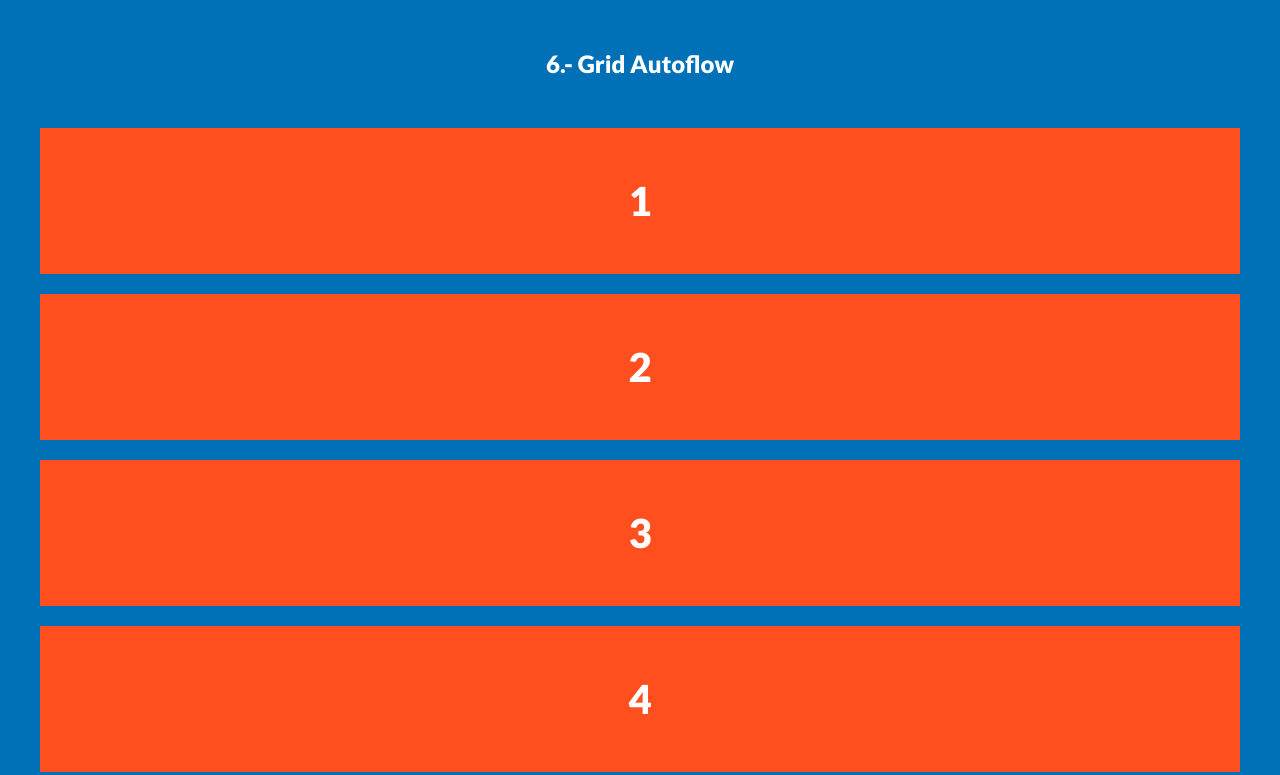
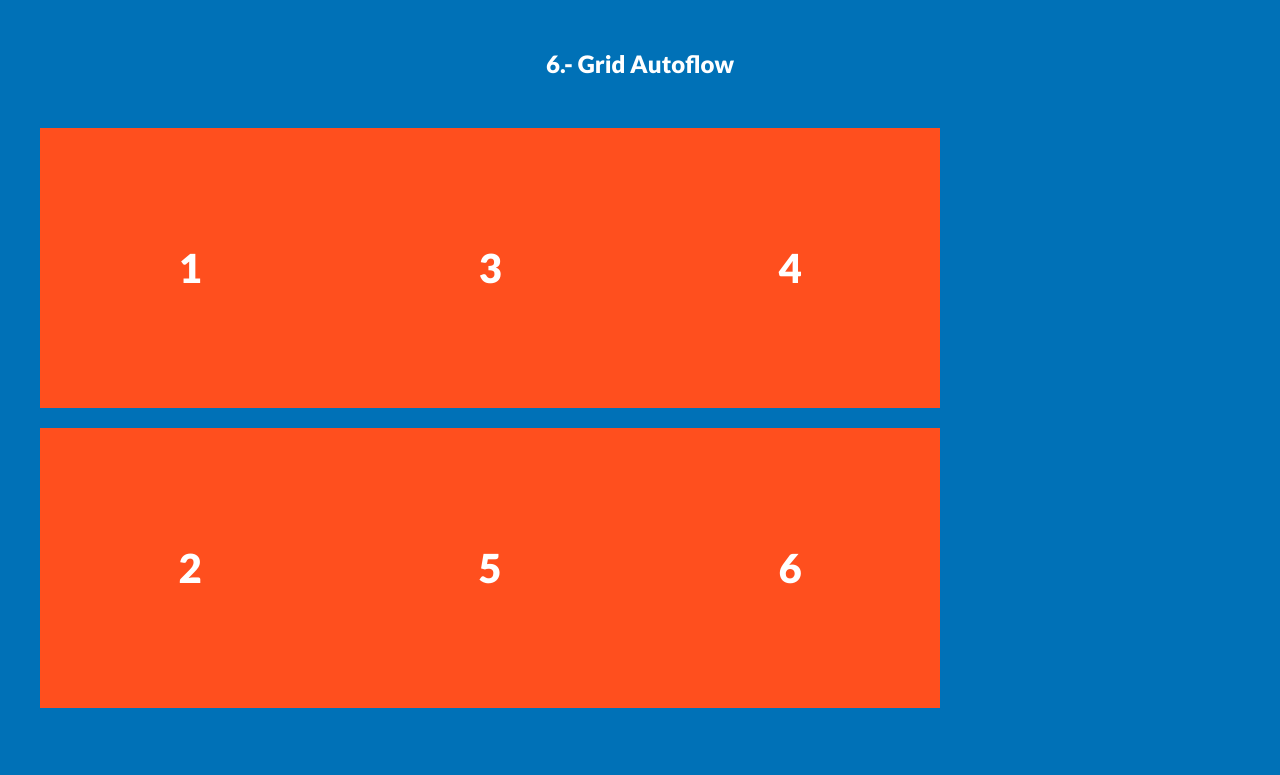
Before and after one commit to ChechiX/Grid, a plain HTML site: page index.html in a window 1280 px wide. Shown: the part 3840-4615 px from the top of the page. Drawn offline with Linux system fonts and the light colour scheme.

Commit message:
Grid Autoflow

```diff
--- a/css/style.css
+++ b/css/style.css
@@ -103,3 +103,14 @@ h1, h2 {
   display: grid;
   grid: repeat(2, 300px) / repeat(3, 300px); /* Rows / Columns */
 }
+
+/* 06 */
+
+.grid-6 {
+  display: grid;
+  grid: repeat(2, 300px) / repeat(3, 300px); /* Rows / Columns */
+  grid-auto-flow: dense;
+}
+.grid-6 .box:nth-child(2) {
+  grid-column: 1 / 2;
+}
```
